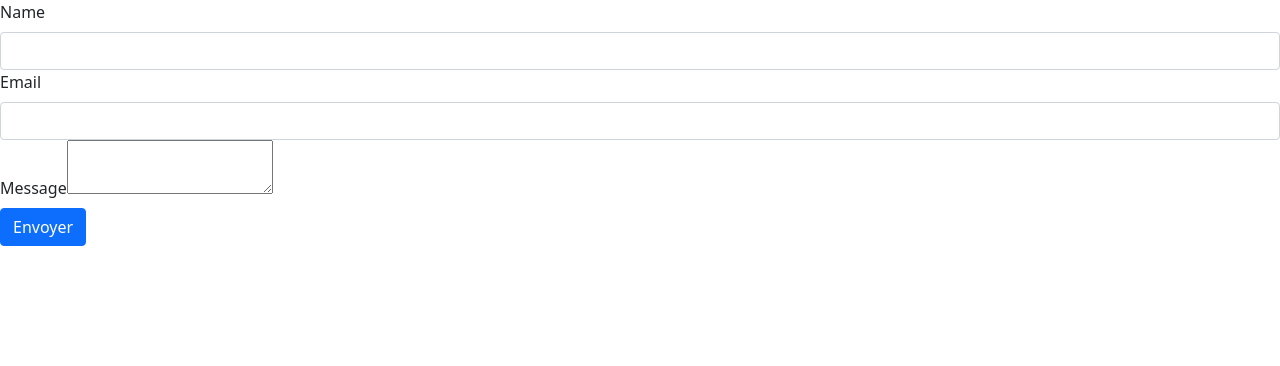
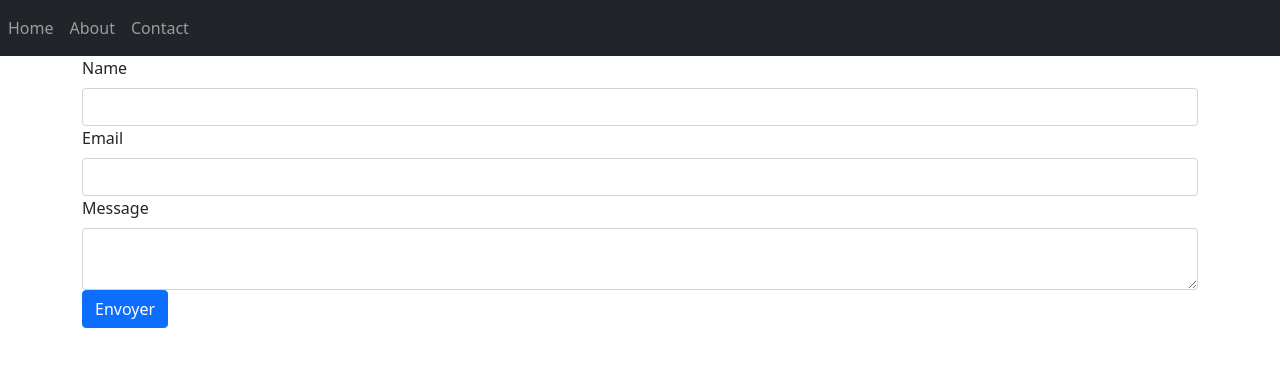
Before and after one commit to eddymandran/reactjs-Lyon, a React (Create React App) app: page /contact in a window 1280 px wide. Shown: the top 366 px of the page. Built offline with nearby package versions, Linux system fonts and the light colour scheme.

Commit message:
Creation de plusieurs composants + react router+ params

```diff
--- a/package.json
+++ b/package.json
@@ -9,6 +9,7 @@
     "bootstrap": "^5.1.3",
     "react": "^17.0.2",
     "react-dom": "^17.0.2",
+    "react-router-dom": "^6.2.1",
     "react-scripts": "5.0.0",
     "web-vitals": "^2.1.2"
   },
--- a/src/App.jsx
+++ b/src/App.jsx
@@ -1,6 +1,30 @@
+import { Routes, Route } from 'react-router-dom';
 import About from "./components/About";
 import Contact from "./components/Contact";
+import Home from "./components/Home";
+import NotFound from './components/NotFound';
+import NavBar from './components/NavBar';
+import AboutName from './components/AboutName';
 
-const App = () => <Contact />
+const App = () => {
+    return (
+        <>
+            <NavBar />
+            <div className="container">
+                <div className="row">
+                    <Routes>
+                        <Route path="/" element={<Home />} />
+                        <Route path="/about" element={<About />} />
+                        <Route path="/about/:name" element={<AboutName />} />
+
+                        <Route path="/contact" element={<Contact />} />
+
+                        <Route path="*" element={<NotFound />} />
+                    </Routes>
+                </div>
+            </div>
+        </>
+    )
+}
 
 export default App;
--- a/src/components/About.jsx
+++ b/src/components/About.jsx
@@ -13,7 +13,7 @@ const About = () => {
                     <div className="card-body">
                         <h5 className="card-title">{person.name}</h5>
                         <p className="card-text">{ person.age }</p>
-                        <a href="#" className="btn btn-primary">Go somewhere</a>
+                        <a href="/#" className="btn btn-primary">Go somewhere</a>
                     </div>
                 </div>
             )
--- /dev/null
+++ b/src/components/AboutName.jsx
@@ -0,0 +1,11 @@
+import {useParams} from 'react-router-dom'
+
+
+const AboutName = () => {
+    const params = useParams();
+    return (
+        <h3>Hello {params.name}</h3>
+    )
+}
+
+export default AboutName;
--- a/src/components/Contact.jsx
+++ b/src/components/Contact.jsx
@@ -11,7 +11,7 @@ const Contact = () => {
             </div>
             <div>
                 <label htmlFor="message" className="form-label">Message</label>
-                <textarea name="message" id="message" />
+                <textarea name="message" id="message" className="form-control" />
             </div>
 
             <div><input type="submit" value="Envoyer" className="btn btn-primary" /></div>
--- /dev/null
+++ b/src/components/NavBar.jsx
@@ -0,0 +1,26 @@
+import { Link } from "react-router-dom";
+
+const NavBar = () => {
+    return (
+        <nav className="navbar navbar-expand-lg navbar-dark bg-dark">
+            <button className="navbar-toggler" type="button" data-toggle="collapse" data-target="#navbarNav" aria-controls="navbarNav" aria-expanded="false" aria-label="Toggle navigation">
+                <span className="navbar-toggler-icon"></span>
+            </button>
+            <div className="collapse navbar-collapse" id="navbarNav">
+                <ul className="navbar-nav">
+                    <li className="nav-item active">
+                        <Link className="nav-link" to="/" >Home</Link>
+                    </li>
+                    <li className="nav-item">
+                        <Link className="nav-link" to="/about" >About</Link>
+                    </li>
+                    <li className="nav-item">
+                        <Link className="nav-link" to="/contact">Contact</Link>
+                    </li>
+                </ul>
+            </div>
+        </nav>
+    )
+}
+
+export default NavBar;
--- /dev/null
+++ b/src/components/NotFound.jsx
@@ -0,0 +1,3 @@
+const NotFound = () => <h1>Resource not found. 404 Error!</h1>
+
+export default NotFound;
--- a/src/index.js
+++ b/src/index.js
@@ -1,6 +1,11 @@
 import ReactDOM from 'react-dom';
 import 'bootstrap/dist/css/bootstrap.css';
 import App from './App'
+import {BrowserRouter,} from "react-router-dom";
 
 
-ReactDOM.render(<App/>, document.getElementById('root'))
+ReactDOM.render(
+        <BrowserRouter>
+            <App/>
+        </BrowserRouter>,
+    document.getElementById('root'))
```
Also changed, not shown: 1 other file (tests, documents, lock files or other folders).
